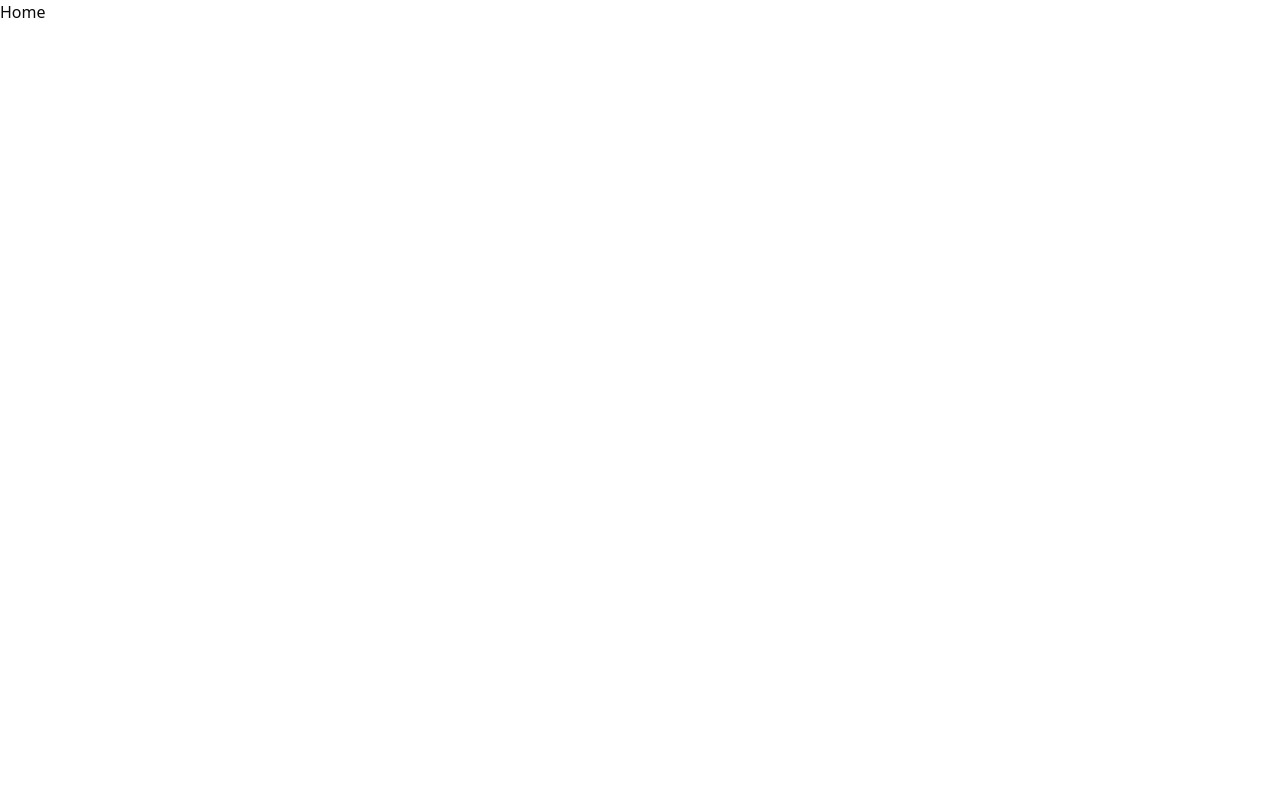
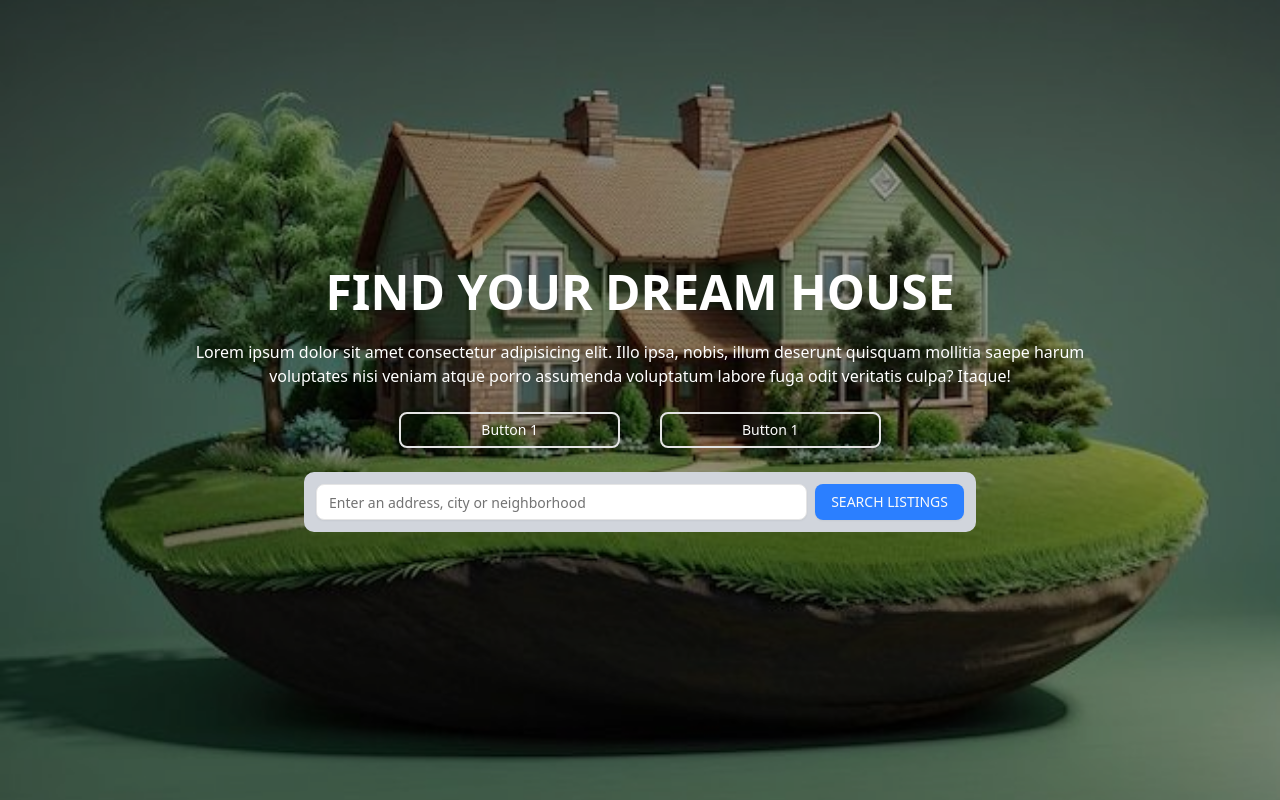
Before and after one commit to Vishesh-21/-Real-Estate-Website, a Next.js app: page / in a window 1280 px wide. Built offline with nearby package versions, Linux system fonts and the light colour scheme.

Commit message:
Adding dashboard component.

```diff
--- /dev/null
+++ b/app/(home)/_components/Dashboard.jsx
@@ -0,0 +1,45 @@
+import Image from "next/image";
+import React from "react";
+import HomeImage from "@/public/home.jpg";
+import { Button } from "@/components/ui/button";
+import { Input } from "@/components/ui/input";
+
+export const Dashboard = () => {
+  return (
+    <section className="w-full h-screen relative">
+      {/* Background Image */}
+      <div className="absolute inset-0 -z-10">
+        <Image
+          src={HomeImage}
+          alt="Background"
+          layout="fill"
+          objectFit="cover"
+        />
+      </div>
+
+      {/* Overlay */}
+      <div className="absolute inset-0 bg-black/40 z-10"></div>
+
+      <div className="absolute w-full z-20 text-white flex justify-center items-center h-full">
+        <div className="max-w-4xl text-center space-y-6">
+
+            <h1 className="text-5xl font-semibold uppercase">Find your dream house</h1>
+            <p>Lorem ipsum dolor sit amet consectetur adipisicing elit. Illo ipsa, nobis, illum deserunt quisquam mollitia saepe harum voluptates nisi veniam atque porro assumenda voluptatum labore fuga odit veritatis culpa? Itaque!</p>
+
+
+            {/* button of the dashboard component  */}
+            <div className="space-x-10">
+                <Button className={'cursor-pointer px-20 border-[2px]'} variant={'ghost'}>Button 1</Button>
+                <Button className={'cursor-pointer px-20 border-[2px]'} variant={'ghost'}>Button 1</Button>
+            </div>
+
+            {/* search box  */}
+            <div className="bg-gray-300 text-center max-w-2xl mx-auto p-3 rounded-lg gap-2 flex">
+                <Input placeholder="Enter an address, city or neighborhood" className={'bg-white text-black'}/>
+                <Button className={'px-4 bg-blue-500 uppercase'} >Search Listings</Button>
+            </div>
+        </div>
+      </div>
+    </section>
+  );
+};
--- a/app/(home)/page.jsx
+++ b/app/(home)/page.jsx
@@ -1,7 +1,10 @@
 import React from 'react'
+import { Dashboard } from './_components/Dashboard'
 
 export default function Home() {
   return (
-    <div>Home</div>
+    <div>
+      <Dashboard/>
+    </div>
   )
 }
--- a/app/layout.jsx
+++ b/app/layout.jsx
@@ -1,5 +1,6 @@
 import { Geist, Geist_Mono } from "next/font/google";
 import "./(home)/globals.css";
+import { Header } from "@/components/Header";
 
 const geistSans = Geist({
   variable: "--font-geist-sans",
@@ -22,6 +23,7 @@ export default function RootLayout({ children }) {
       <body
         className={`${geistSans.variable} ${geistMono.variable} antialiased`}
       >
+        {/* <Header /> */}
         {children}
       </body>
     </html>
--- /dev/null
+++ b/components/Header.jsx
@@ -0,0 +1,45 @@
+import {
+  Facebook,
+  Linkedin,
+  PointerIcon,
+  StickyNote,
+  Twitter,
+  Youtube,
+} from "lucide-react";
+import Link from "next/link";
+import React from "react";
+
+// data for my icons
+const icons = [
+  {icon: <Facebook />},
+  {icon: <Twitter />},
+  {icon: <Linkedin />},
+  {icon: <PointerIcon />},
+  {icon: <Youtube />},
+];
+
+export const Header = () => {
+  return (
+    <nav>
+      {/* first header part  */}
+      <div>
+        <div>
+          {icons.map((icon, index) => {
+            return (
+              <Link href={"#"} key={index}>
+                {icon?.icon}
+              </Link>
+            );
+          })}
+        </div>
+        <div>
+          <StickyNote />
+          Contact@gmail.com
+        </div>
+      </div>
+
+      {/* second header part  */}
+      <div></div>
+    </nav>
+  );
+};
--- /dev/null
+++ b/components/ui/button.jsx
@@ -0,0 +1,55 @@
+import * as React from "react"
+import { Slot } from "@radix-ui/react-slot"
+import { cva } from "class-variance-authority";
+
+import { cn } from "@/lib/utils"
+
+const buttonVariants = cva(
+  "inline-flex items-center justify-center gap-2 whitespace-nowrap rounded-md text-sm font-medium transition-all disabled:pointer-events-none disabled:opacity-50 [&_svg]:pointer-events-none [&_svg:not([class*='size-'])]:size-4 shrink-0 [&_svg]:shrink-0 outline-none focus-visible:border-ring focus-visible:ring-ring/50 focus-visible:ring-[3px] aria-invalid:ring-destructive/20 dark:aria-invalid:ring-destructive/40 aria-invalid:border-destructive",
+  {
+    variants: {
+      variant: {
+        default:
+          "bg-primary text-primary-foreground shadow-xs hover:bg-primary/90",
+        destructive:
+          "bg-destructive text-white shadow-xs hover:bg-destructive/90 focus-visible:ring-destructive/20 dark:focus-visible:ring-destructive/40 dark:bg-destructive/60",
+        outline:
+          "border bg-background shadow-xs hover:bg-accent hover:text-accent-foreground dark:bg-input/30 dark:border-input dark:hover:bg-input/50",
+        secondary:
+          "bg-secondary text-secondary-foreground shadow-xs hover:bg-secondary/80",
+        ghost:
+          "hover:bg-accent hover:text-accent-foreground dark:hover:bg-accent/50",
+        link: "text-primary underline-offset-4 hover:underline",
+      },
+      size: {
+        default: "h-9 px-4 py-2 has-[>svg]:px-3",
+        sm: "h-8 rounded-md gap-1.5 px-3 has-[>svg]:px-2.5",
+        lg: "h-10 rounded-md px-6 has-[>svg]:px-4",
+        icon: "size-9",
+      },
+    },
+    defaultVariants: {
+      variant: "default",
+      size: "default",
+    },
+  }
+)
+
+function Button({
+  className,
+  variant,
+  size,
+  asChild = false,
+  ...props
+}) {
+  const Comp = asChild ? Slot : "button"
+
+  return (
+    (<Comp
+      data-slot="button"
+      className={cn(buttonVariants({ variant, size, className }))}
+      {...props} />)
+  );
+}
+
+export { Button, buttonVariants }
--- /dev/null
+++ b/components/ui/input.jsx
@@ -0,0 +1,24 @@
+import * as React from "react"
+
+import { cn } from "@/lib/utils"
+
+function Input({
+  className,
+  type,
+  ...props
+}) {
+  return (
+    (<input
+      type={type}
+      data-slot="input"
+      className={cn(
+        "file:text-foreground placeholder:text-muted-foreground selection:bg-primary selection:text-primary-foreground dark:bg-input/30 border-input flex h-9 w-full min-w-0 rounded-md border bg-transparent px-3 py-1 text-base shadow-xs transition-[color,box-shadow] outline-none file:inline-flex file:h-7 file:border-0 file:bg-transparent file:text-sm file:font-medium disabled:pointer-events-none disabled:cursor-not-allowed disabled:opacity-50 md:text-sm",
+        "focus-visible:border-ring focus-visible:ring-ring/50 focus-visible:ring-[3px]",
+        "aria-invalid:ring-destructive/20 dark:aria-invalid:ring-destructive/40 aria-invalid:border-destructive",
+        className
+      )}
+      {...props} />)
+  );
+}
+
+export { Input }
--- a/package.json
+++ b/package.json
@@ -9,6 +9,7 @@
     "lint": "next lint"
   },
   "dependencies": {
+    "@radix-ui/react-slot": "^1.1.2",
     "class-variance-authority": "^0.7.1",
     "clsx": "^2.1.1",
     "lucide-react": "^0.481.0",
```
Also changed, not shown: public/home.jpg (renamed from public/Rent Pictures _ Freepik.jpg), 1 other file (tests, documents, lock files or other folders).
